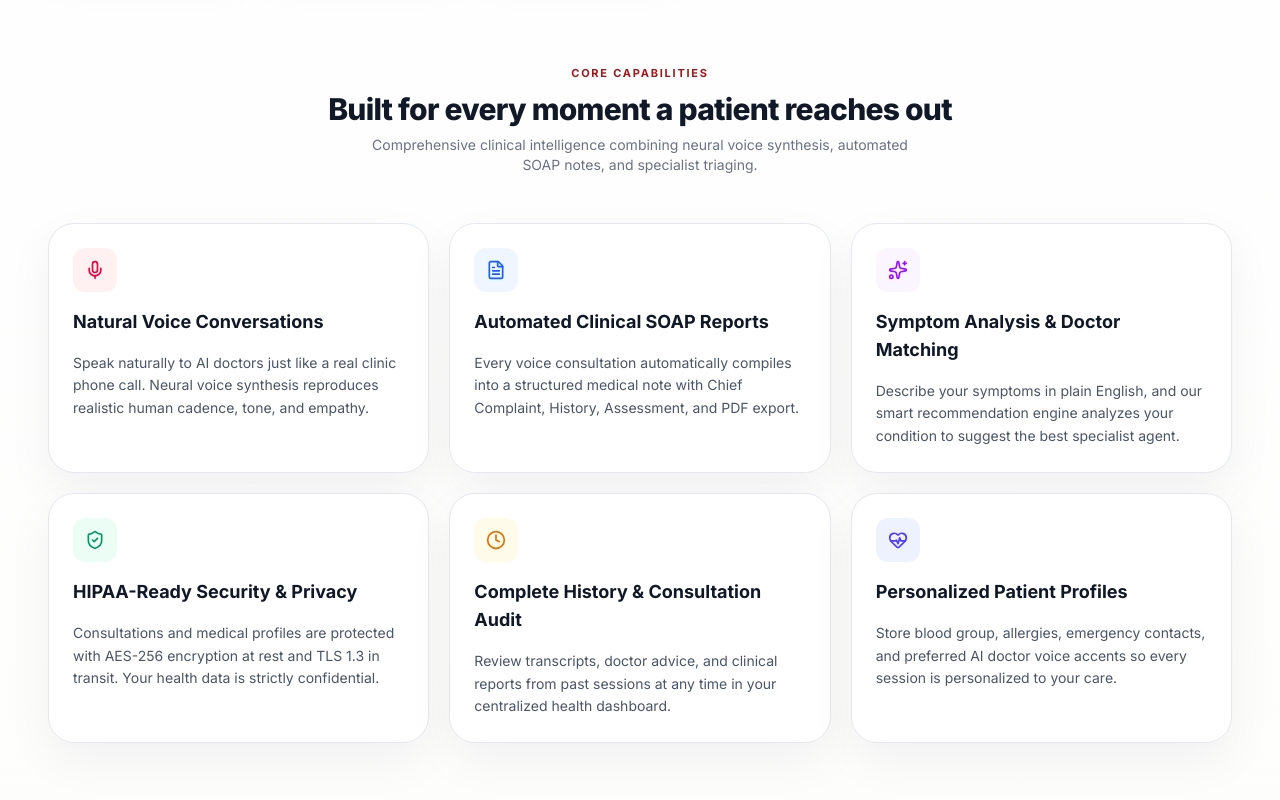
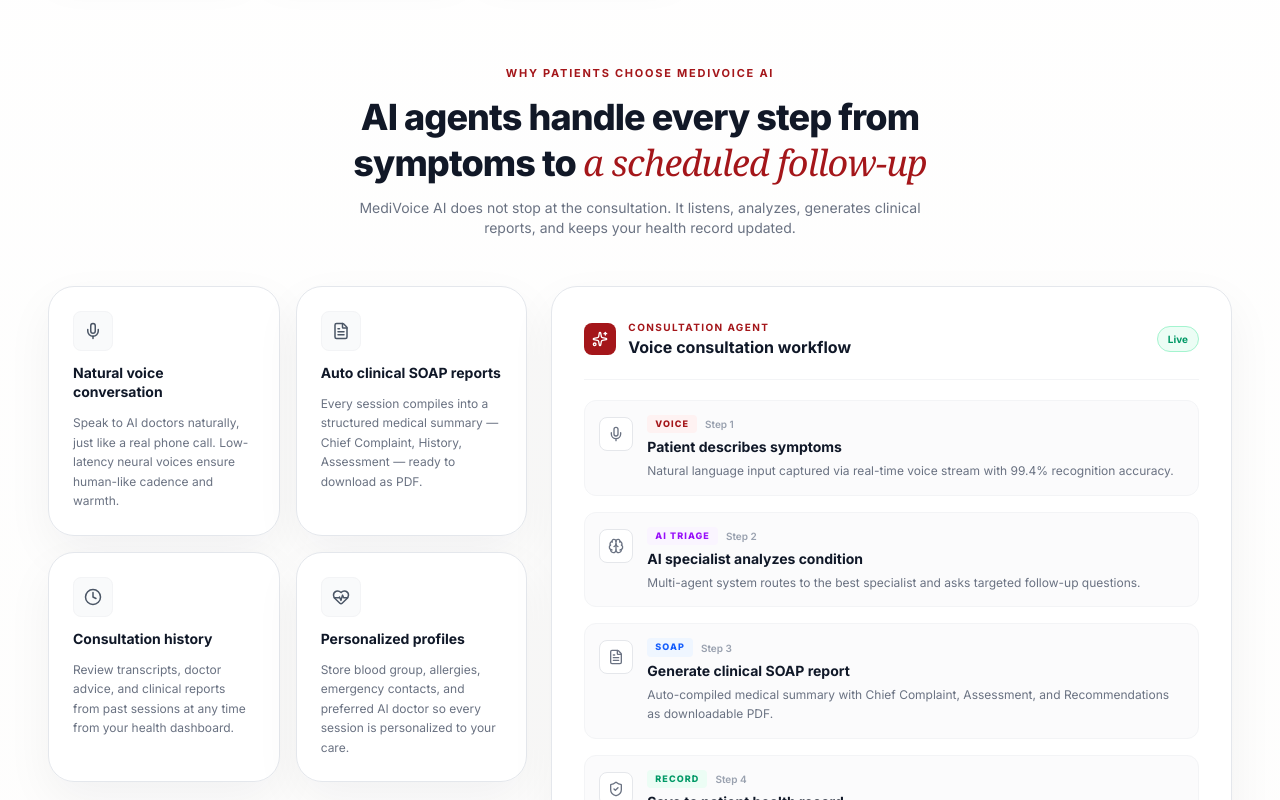
Before and after one commit to Itssanthoshhere/Medi-Voice-AI, a Next.js app: page / in a window 1280 px wide. Shown: the part 1000-1800 px from the top of the page. Built offline with nearby package versions, Linux system fonts and the light colour scheme; no server answers.

Commit message:
Redesign landing page FeatureGrid to match medivoice.org layout
- Added workflow timeline card for Consultation Agent on the right
- Updated feature cards to 2x2 grid format on the left with clean icons and hover effects
- Refined about page hero background and theme red color styling

```diff
--- a/app/page.tsx
+++ b/app/page.tsx
@@ -16,6 +16,8 @@
   ShieldCheck,
   Clock,
   HeartPulse,
+  Brain,
+  Activity,
 } from "lucide-react";
 
 /* ═══════════════════════════════════════════════════════════════
@@ -804,42 +806,177 @@
   return (
     <section
       id="features"
-      className="w-full max-w-[1440px] mx-auto px-4 sm:px-6 lg:px-10 xl:px-12 py-16"
+      className="w-full max-w-[1440px] mx-auto px-4 sm:px-6 lg:px-10 xl:px-12 py-16 space-y-12"
     >
-      <div className="text-center mb-12 space-y-2">
+      {/* Section Header */}
+      <div className="text-center space-y-3 max-w-2xl mx-auto">
         <p
           className="text-[11px] font-bold tracking-[0.16em] uppercase"
           style={{ color: "#a4161a" }}
         >
-          Core capabilities
+          Why patients choose MediVoice AI
         </p>
-        <h2 className="text-3xl font-extrabold text-charcoal tracking-tight">
-          Built for every moment a patient reaches out
+        <h2 className="text-3xl md:text-4xl font-extrabold text-charcoal tracking-tight leading-tight">
+          AI agents handle every step from symptoms to{" "}
+          <span className="italic font-serif font-normal text-[#a4161a]">
+            a scheduled follow-up
+          </span>
         </h2>
         <p className="text-sm text-gray-500 max-w-xl mx-auto">
-          Comprehensive clinical intelligence combining neural voice synthesis,
-          automated SOAP notes, and specialist triaging.
+          MediVoice AI does not stop at the consultation. It listens, analyzes,
+          generates clinical reports, and keeps your health record updated.
         </p>
       </div>
 
-      <div className="grid grid-cols-1 md:grid-cols-2 lg:grid-cols-3 gap-5">
-        {CORE_FEATURES.map((f, idx) => {
+      {/* Split Layout: Feature Cards + Workflow Card */}
+      <div className="grid grid-cols-1 lg:grid-cols-12 gap-6 items-start">
+        {/* Left: 2x2 Feature Cards */}
+        <div className="lg:col-span-5 grid grid-cols-1 sm:grid-cols-2 gap-4">
+          {[
+            {
+              icon: Mic,
+              title: "Natural voice conversation",
+              desc: "Speak to AI doctors naturally, just like a real phone call. Low-latency neural voices ensure human-like cadence and warmth.",
+            },
+            {
+              icon: FileText,
+              title: "Auto clinical SOAP reports",
+              desc: "Every session compiles into a structured medical summary — Chief Complaint, History, Assessment — ready to download as PDF.",
+            },
+            {
+              icon: Clock,
+              title: "Consultation history",
+              desc: "Review transcripts, doctor advice, and clinical reports from past sessions at any time from your health dashboard.",
+            },
+            {
+              icon: HeartPulse,
+              title: "Personalized profiles",
+              desc: "Store blood group, allergies, emergency contacts, and preferred AI doctor so every session is personalized to your care.",
+            },
+          ].map((f, idx) => {
             const Icon = f.icon;
             return (
               <article
                 key={idx}
-              className="mv-card p-6 space-y-4 hover:shadow-lg transition-shadow group"
+                className="mv-card p-6 space-y-3 hover:shadow-md transition-shadow group"
               >
-              <div className={`p-3 rounded-xl w-max ${f.bg} ${f.color}`}>
-                <Icon className="w-5 h-5" />
+                <div className="p-2.5 rounded-lg w-max bg-gray-50 border border-gray-100 text-gray-600 group-hover:text-[#a4161a] group-hover:bg-red-50 group-hover:border-red-100 transition-colors">
+                  <Icon className="w-4.5 h-4.5" />
                 </div>
-              <h3 className="text-lg font-bold text-gray-900 group-hover:text-primary transition-colors">
+                <h3 className="text-sm font-bold text-gray-900 leading-snug">
                   {f.title}
                 </h3>
-              <p className="text-sm text-gray-600 leading-relaxed">{f.desc}</p>
+                <p className="text-xs text-gray-500 leading-relaxed">
+                  {f.desc}
+                </p>
               </article>
             );
           })}
+        </div>
+
+        {/* Right: Workflow Timeline Card */}
+        <div className="lg:col-span-7">
+          <div className="mv-card p-6 md:p-8 space-y-5 border-l-4 border-l-[#a4161a]/80 relative overflow-hidden">
+            {/* Header */}
+            <div className="flex items-center justify-between">
+              <div className="flex items-center gap-3">
+                <div className="p-2 rounded-lg bg-[#a4161a] text-white">
+                  <Sparkles className="w-4 h-4" />
+                </div>
+                <div>
+                  <p className="text-[10px] font-bold uppercase tracking-[0.14em] text-[#a4161a]">
+                    CONSULTATION AGENT
+                  </p>
+                  <h4 className="text-base font-bold text-gray-900">
+                    Voice consultation workflow
+                  </h4>
+                </div>
+              </div>
+              <span className="text-[10px] font-bold text-emerald-600 bg-emerald-50 border border-emerald-200 px-2.5 py-1 rounded-full">
+                Live
+              </span>
+            </div>
+
+            {/* Divider */}
+            <div className="border-t border-gray-100" />
+
+            {/* Timeline Steps */}
+            <div className="space-y-4">
+              {[
+                {
+                  icon: Mic,
+                  step: "Step 1",
+                  label: "VOICE",
+                  labelColor: "text-[#a4161a] bg-red-50",
+                  title: "Patient describes symptoms",
+                  desc: "Natural language input captured via real-time voice stream with 99.4% recognition accuracy.",
+                },
+                {
+                  icon: Brain,
+                  step: "Step 2",
+                  label: "AI TRIAGE",
+                  labelColor: "text-purple-600 bg-purple-50",
+                  title: "AI specialist analyzes condition",
+                  desc: "Multi-agent system routes to the best specialist and asks targeted follow-up questions.",
+                },
+                {
+                  icon: FileText,
+                  step: "Step 3",
+                  label: "SOAP",
+                  labelColor: "text-blue-600 bg-blue-50",
+                  title: "Generate clinical SOAP report",
+                  desc: "Auto-compiled medical summary with Chief Complaint, Assessment, and Recommendations as downloadable PDF.",
+                },
+                {
+                  icon: ShieldCheck,
+                  step: "Step 4",
+                  label: "RECORD",
+                  labelColor: "text-emerald-600 bg-emerald-50",
+                  title: "Save to patient health record",
+                  desc: "Consultation transcript, report, and doctor notes stored securely with AES-256 encryption.",
+                },
+                {
+                  icon: Activity,
+                  step: "Step 5",
+                  label: "FOLLOW-UP",
+                  labelColor: "text-amber-600 bg-amber-50",
+                  title: "Review & take action",
+                  desc: "Share SOAP report with your physical doctor, consult another specialist, or schedule follow-up care.",
+                },
+              ].map((item, idx) => {
+                const StepIcon = item.icon;
+                return (
+                  <div
+                    key={idx}
+                    className="flex items-start gap-3.5 p-3.5 rounded-xl bg-gray-50/70 border border-gray-100 hover:bg-gray-50 transition-colors"
+                  >
+                    <div className="p-2 rounded-lg bg-white border border-gray-200 text-gray-500 shrink-0 mt-0.5">
+                      <StepIcon className="w-4 h-4" />
+                    </div>
+                    <div className="space-y-1 min-w-0">
+                      <div className="flex items-center gap-2">
+                        <span
+                          className={`text-[9px] font-extrabold uppercase tracking-[0.12em] px-2 py-0.5 rounded ${item.labelColor}`}
+                        >
+                          {item.label}
+                        </span>
+                        <span className="text-[10px] text-gray-400 font-semibold">
+                          {item.step}
+                        </span>
+                      </div>
+                      <h5 className="text-sm font-bold text-gray-900">
+                        {item.title}
+                      </h5>
+                      <p className="text-xs text-gray-500 leading-relaxed">
+                        {item.desc}
+                      </p>
+                    </div>
+                  </div>
+                );
+              })}
+            </div>
+          </div>
+        </div>
       </div>
     </section>
   );
```
Also changed, not shown: app/(routes)/about/page.tsx (+10 -10 lines). Lines whose indentation alone changed are shown as unchanged.
